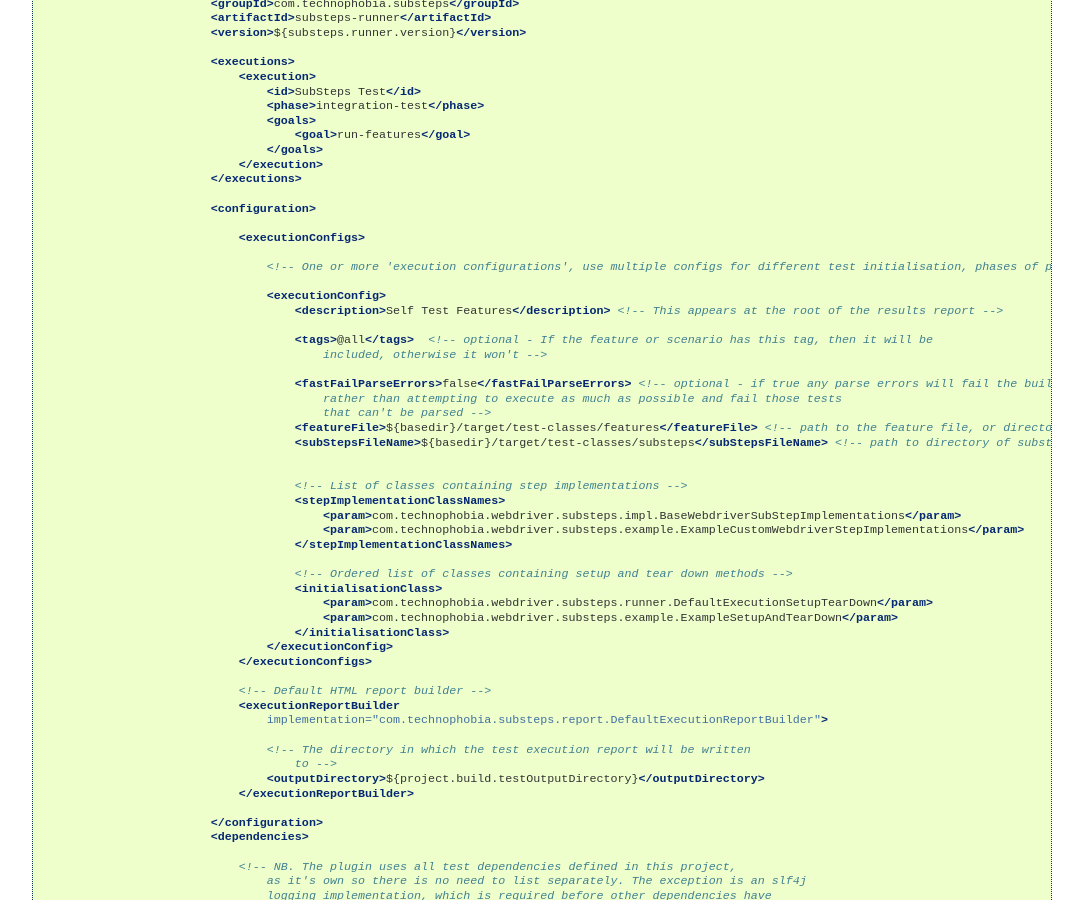
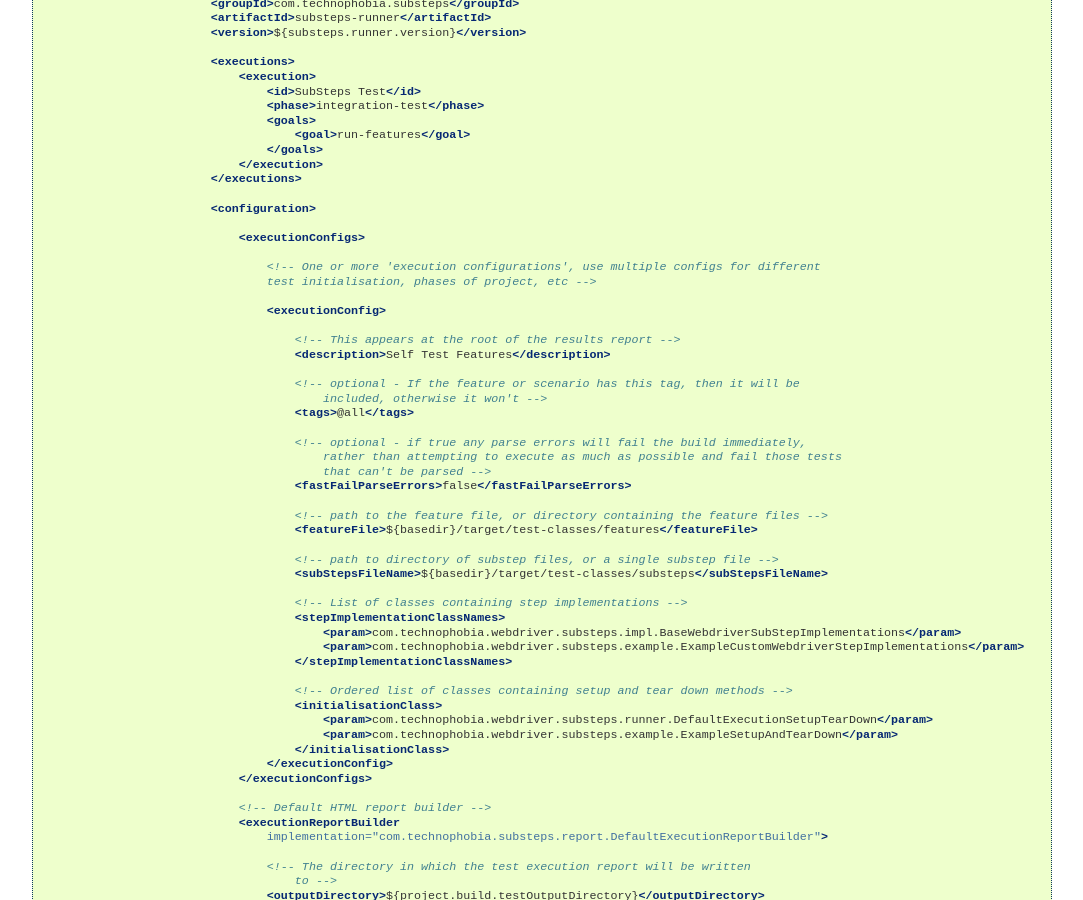
Before and after one commit to G2G3Digital/substeps, a Sphinx documentation site: the page built from docs/getting_started.rst, in a window 1280 px wide and 900 px high, scrolled down 2831 px. Shown: the whole window, without its empty margins (108-1191 px from the left). Built offline with Sphinx 7.4.7, drawn with Linux system fonts in a browser that asks for light colours; some of the changed lines change nothing that is shown; some of the changed text lies outside the part shown.

Commit message:
formatting updates

```diff
--- a/docs/getting_started.rst
+++ b/docs/getting_started.rst
@@ -25,7 +25,7 @@ These instructions are for building a maven based project.
             <version>0.0.3</version>
         </dependency>
 
-    The above dependency will also include substeps-core, however if you wish to create your own or use other step implemenations then include
+    The above dependency will also include substeps-core, however if you wish to create your own or use other step implementations then include
 
     .. code-block:: xml
 
@@ -193,20 +193,28 @@ These instructions are for building a maven based project.
 
                                     <executionConfigs>
 
-                                        <!-- One or more 'execution configurations', use multiple configs for different test initialisation, phases of project, etc -->
+                                        <!-- One or more 'execution configurations', use multiple configs for different
+                                        test initialisation, phases of project, etc -->
 
                                         <executionConfig>
-                                            <description>Self Test Features</description> <!-- This appears at the root of the results report -->
 
-                                            <tags>@all</tags>  <!-- optional - If the feature or scenario has this tag, then it will be
+                                            <!-- This appears at the root of the results report -->
+                                            <description>Self Test Features</description>
+
+                                            <!-- optional - If the feature or scenario has this tag, then it will be
                                                 included, otherwise it won't -->
+                                            <tags>@all</tags>
 
-                                            <fastFailParseErrors>false</fastFailParseErrors> <!-- optional - if true any parse errors will fail the build immediately,
+                                            <!-- optional - if true any parse errors will fail the build immediately,
                                                 rather than attempting to execute as much as possible and fail those tests
                                                 that can't be parsed -->
-                                            <featureFile>${basedir}/target/test-classes/features</featureFile> <!-- path to the feature file, or directory containing the feature files -->
-                                            <subStepsFileName>${basedir}/target/test-classes/substeps</subStepsFileName> <!-- path to directory of substep files, or a single substep file -->
+                                            <fastFailParseErrors>false</fastFailParseErrors>
 
+                                            <!-- path to the feature file, or directory containing the feature files -->
+                                            <featureFile>${basedir}/target/test-classes/features</featureFile>
+
+                                            <!-- path to directory of substep files, or a single substep file -->
+                                            <subStepsFileName>${basedir}/target/test-classes/substeps</subStepsFileName>
 
                                             <!-- List of classes containing step implementations -->
                                             <stepImplementationClassNames>
```
